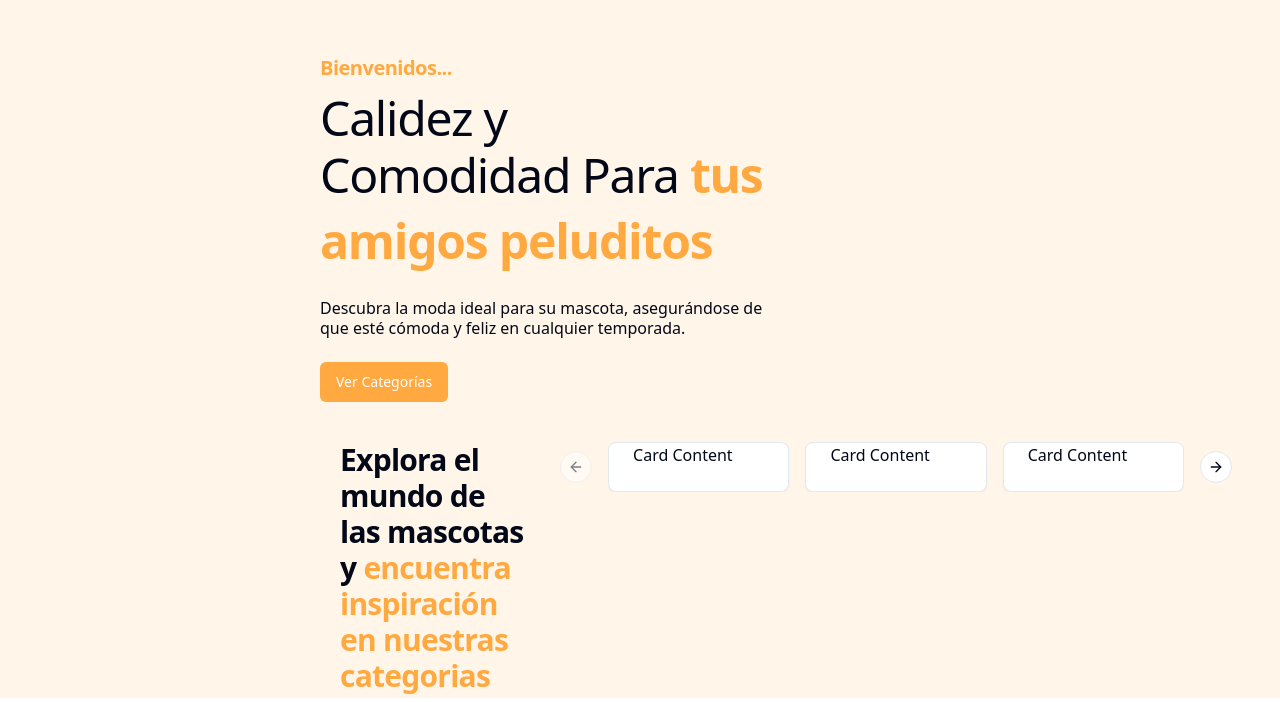
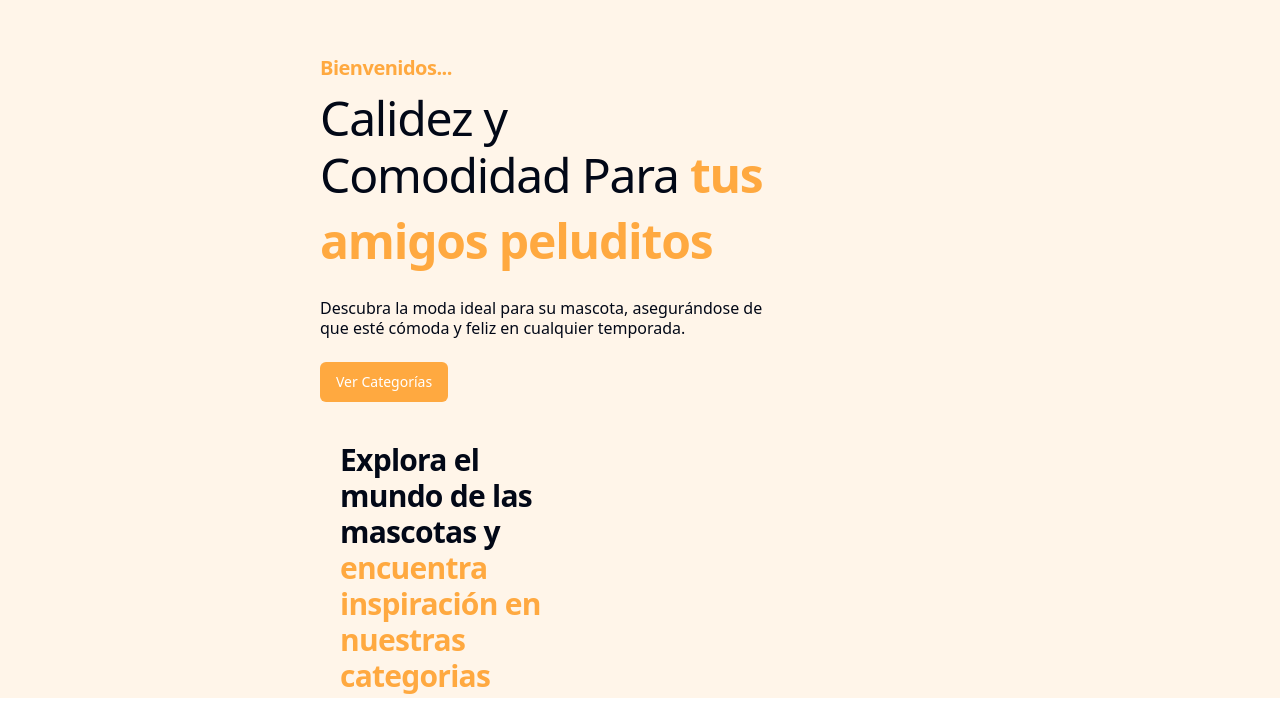
Before and after one commit to mercado-de-creaciones/mercado-de-creaciones-frontend, a React (Vite) app: page / in a window 1280 px wide. Shown: the part 102-804 px from the top of the page. Built offline with nearby package versions, Linux system fonts and the light colour scheme.

Commit message:
Deleted carousel for good practices

```diff
--- a/src/presentation/pages/home/Home.tsx
+++ b/src/presentation/pages/home/Home.tsx
@@ -1,6 +1,5 @@
 import { TypographyH1 } from "@/presentation/components/shared/typography/typographyH1"
 import { TypographyH2 } from "@/presentation/components/shared/typography/typographyH2"
-import { TypographyH3 } from "@/presentation/components/shared/typography/typographyH3"
 import { TypographyH4 } from "@/presentation/components/shared/typography/typographyH4"
 import { TypographyP } from "@/presentation/components/shared/typography/typographyP"
 
@@ -30,44 +29,6 @@ export const Home = () => {
                 <div className="basis-1/4">
                     <TypographyH2 text="Explora el mundo de las mascotas y "><span className="text-home-100 font-semibold">encuentra inspiración en nuestras categorias</span> </TypographyH2>
                 </div>
-                <div>
-                    <Carousel>
-                        <CarouselContent>
-                            <CarouselItem className="xl:basis-1/3 md:basis-1/2">
-                                <Card>
-                                    <CardContent>
-                                        <p>Card Content</p>
-                                    </CardContent>
-                                </Card >
-                            </CarouselItem>
-                            <CarouselItem className="xl:basis-1/3 md:basis-1/2">
-                                <Card>
-                                    <CardContent>
-                                        <p>Card Content</p>
-                                    </CardContent>
-                                </Card >
-                            </CarouselItem>
-                            <CarouselItem className="xl:basis-1/3 md:basis-1/2">
-                                <Card>
-                                    <CardContent>
-                                        <p>Card Content</p>
-                                    </CardContent>
-                                </Card >
-                            </CarouselItem>
-                            <CarouselItem className="xl:basis-1/3 md:basis-1/2">
-                                <Card>
-                                    <CardContent>
-                                        <p>Card Content</p>
-                                    </CardContent>
-                                </Card >
-                            </CarouselItem>
-                        </CarouselContent>
-                        <CarouselPrevious />
-                        <CarouselNext />
-                    </Carousel>
-                </div>
-
-
             </div>
         </div>
     )
```
